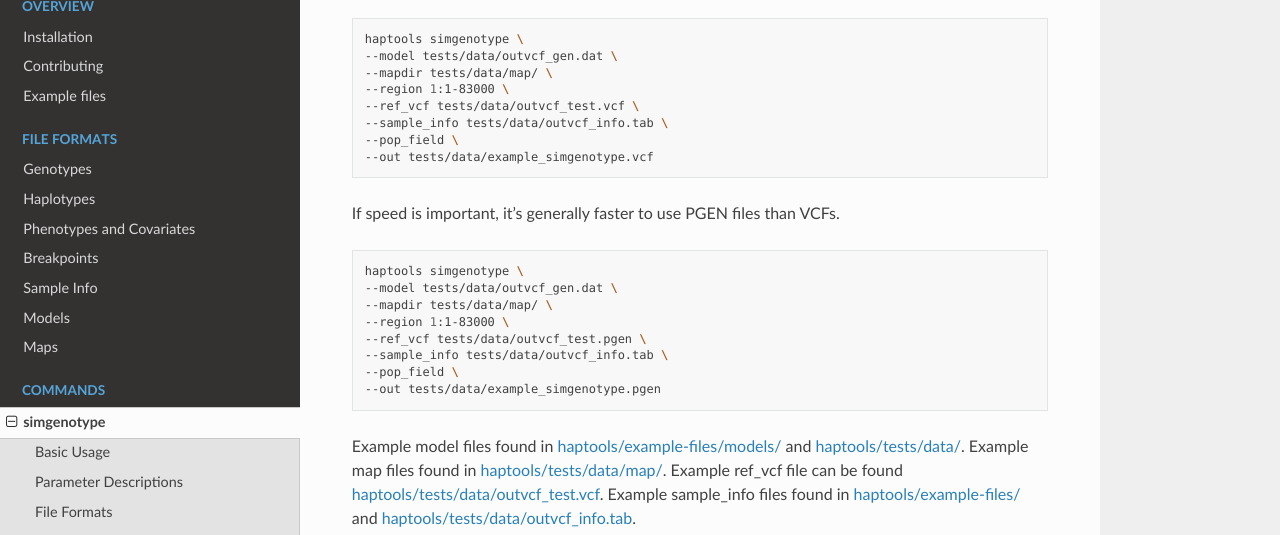
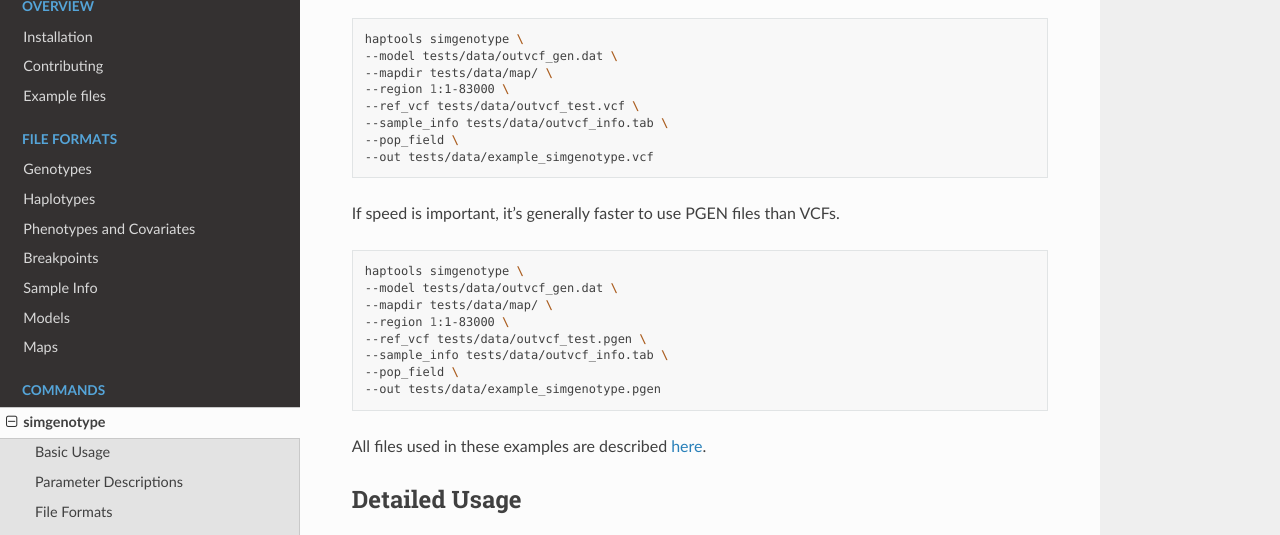
Before and after one commit to CAST-genomics/haptools, a Sphinx documentation site: the page built from docs/commands/simgenotype.rst, in a window 1280 px wide and 900 px high, scrolled down 1543 px, cut to the strip 0-535 px from the top of the window. Built offline with Sphinx 7.4.7 and the Read the Docs theme 2.0.0, drawn with Linux system fonts in a browser that asks for light colours.

Commit message:
link to the example files page in the docs for all commands

```diff
--- a/docs/commands/index.rst
+++ b/docs/commands/index.rst
@@ -45,6 +45,8 @@ You can use the ``--no-sort`` flag to skip the sorting step if your file is alre
     LC_ALL=C sort -k1,4 tests/data/simphenotype.hap | \
     haptools index --no-sort --output tests/data/simphenotype.hap.gz /dev/stdin
 
+All files used in these examples are described :doc:`here </project_info/example_files>`.
+
 
 Detailed Usage
 ~~~~~~~~~~~~~~
--- a/docs/commands/karyogram.rst
+++ b/docs/commands/karyogram.rst
@@ -44,6 +44,8 @@ This will output a file ``test_karyogram.png``. The example is shown below.
 .. image:: ../images/test_karyogram.png
   :alt: Example karyogram
 
+All files used in this example are described :doc:`here </project_info/example_files>`.
+
 
 Detailed Usage
 ~~~~~~~~~~~~~~
--- a/docs/commands/ld.rst
+++ b/docs/commands/ld.rst
@@ -62,6 +62,8 @@ You can select a subset of variants (or haplotypes) using the ``--id`` parameter
 
 	haptools ld --from-gts -i rs543363163 -i rs7412 APOe4 tests/data/apoe.vcf.gz tests/data/apoe4.hap
 
+All files used in these examples are described :doc:`here </project_info/example_files>`.
+
 Detailed Usage
 ~~~~~~~~~~~~~~
 
--- a/docs/commands/simgenotype.rst
+++ b/docs/commands/simgenotype.rst
@@ -74,10 +74,7 @@ If speed is important, it's generally faster to use PGEN files than VCFs.
   --pop_field \
   --out tests/data/example_simgenotype.pgen
 
-Example model files found in `haptools/example-files/models/ <https://github.com/CAST-genomics/haptools/tree/main/example-files/models>`_ and `haptools/tests/data/ <https://github.com/CAST-genomics/haptools/tree/main/tests/data>`_.
-Example map files found in `haptools/tests/data/map/ <https://github.com/CAST-genomics/haptools/tree/main/tests/data/map>`_.
-Example ref_vcf file can be found `haptools/tests/data/outvcf_test.vcf <https://github.com/CAST-genomics/haptools/blob/main/tests/data/outvcf_test.vcf>`_.
-Example sample_info files found in `haptools/example-files/ <https://github.com/CAST-genomics/haptools/tree/main/example-files>`_ and `haptools/tests/data/outvcf_info.tab <https://github.com/CAST-genomics/haptools/blob/main/tests/data/outvcf_info.tab>`_.
+All files used in these examples are described :doc:`here </project_info/example_files>`.
 
 
 Detailed Usage
--- a/docs/commands/simphenotype.rst
+++ b/docs/commands/simphenotype.rst
@@ -110,6 +110,8 @@ Let's simulate two replicates of a case/control trait that occurs in 60% of samp
    --output simulated.pheno \
    /dev/stdin tests/data/simphenotype.hap
 
+All files used in these examples are described :doc:`here </project_info/example_files>`.
+
 Detailed Usage
 ~~~~~~~~~~~~~~
 
--- a/docs/commands/transform.rst
+++ b/docs/commands/transform.rst
@@ -90,6 +90,8 @@ To match haplotypes as well as their ancestral population labels, use the ``--an
 		bcftools annotate -Ov --set-id +'%CHROM\_%POS\_%REF\_%FIRST_ALT' | \
 		haptools transform -o output.vcf.gz /dev/stdin file.hap
 
+All files used in these examples are described :doc:`here </project_info/example_files>`.
+
 
 Detailed Usage
 ~~~~~~~~~~~~~~
```
